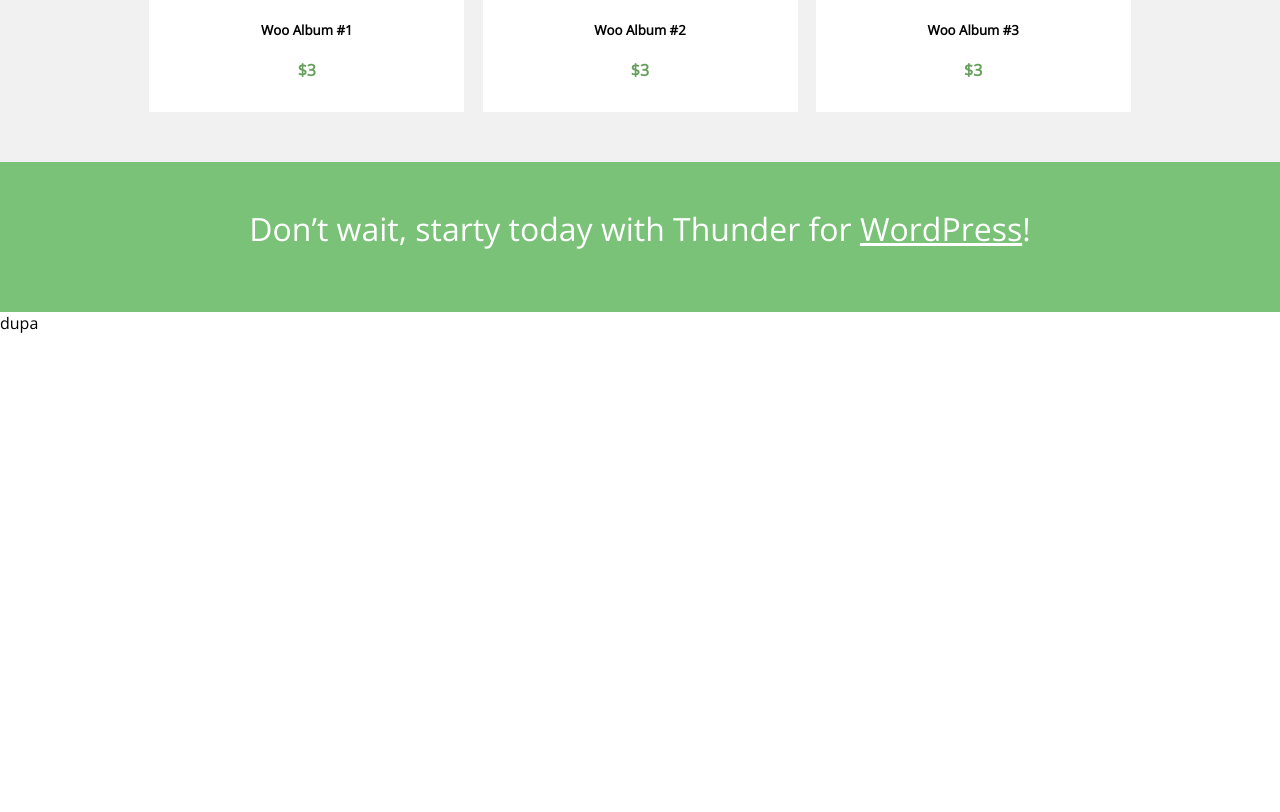
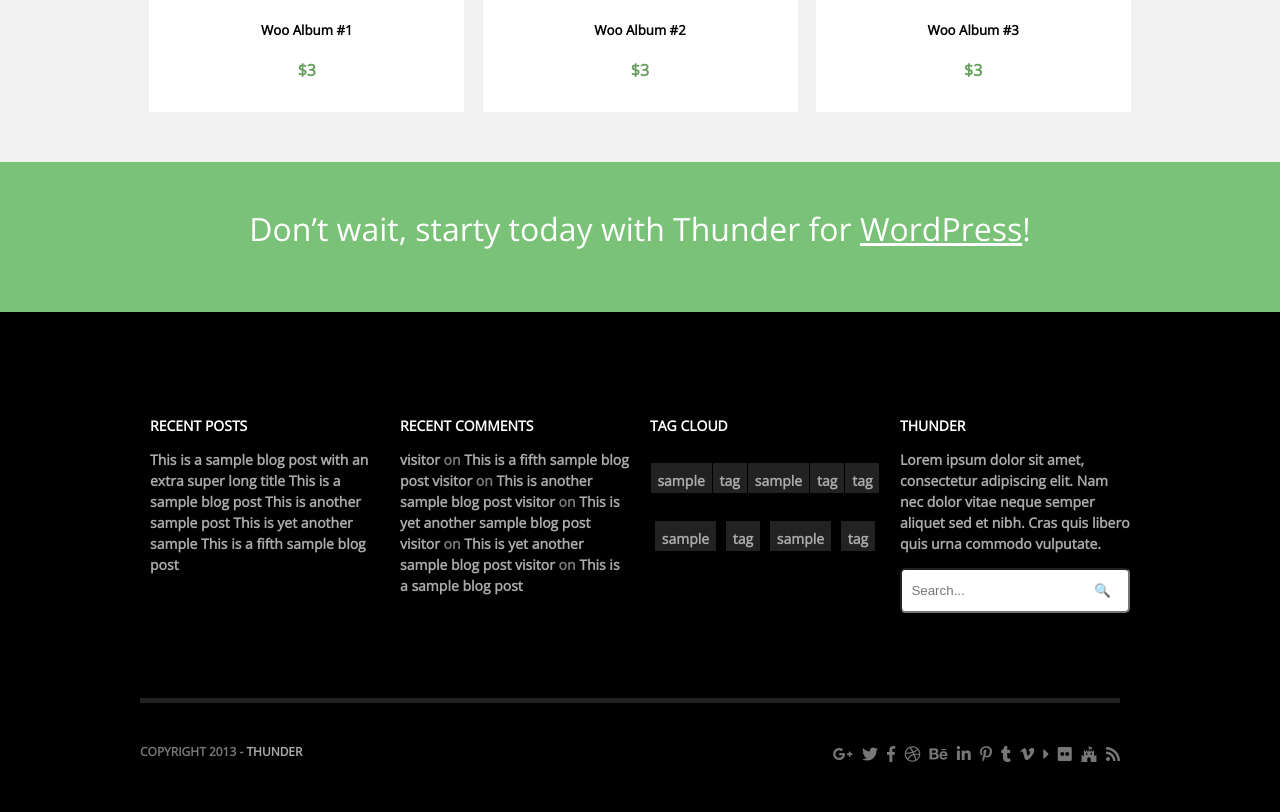
Before and after one commit to olorin44/landing-page-1-sass, a website: page index.html in a window 1280 px wide. Shown: the part 4495-5307 px from the top of the page. Before the commit the page ends 4829 px from the top, so only its background shows below. Drawn offline with nearby package versions, Linux system fonts and the light colour scheme.

Commit message:
Add section footer with styles

```diff
--- a/index.html
+++ b/index.html
@@ -226,6 +226,63 @@
 	<section class="section-callout">
 		<p>Don’t wait, starty today with Thunder for <span>WordPress</span>!</p>
 	</section>
-	<section class="section-footer">dupa</section>
+	<section class="section-footer">
+		<div class="container">
+			<div class="row">
+				<div class="col-3">
+					<h3>RECENT POSTS</h3>
+					<p>This is a sample blog post with an extra super long title This is a sample blog post This is another sample post This is yet another sample This is a fifth sample blog post</p>
+				</div>
+				<div class="col-3">
+					<h3>RECENT COMMENTS</h3>
+					<p>visitor <span>on</span> This is a fifth sample blog post visitor <span>on</span> This is another sample blog post visitor <span>on</span> This is yet another sample blog post visitor <span>on</span> This is yet another sample blog post visitor <span>on</span> This is a sample blog post</p>
+				</div>
+				<div class="col-3">
+					<h3>TAG CLOUD</h3>
+					<div class="section-footer-tags">
+						<p>sample</p>
+						<p>tag</p>
+						<p>sample</p>
+						<p>tag</p>
+						<p>tag</p>
+						<p>sample</p>
+						<p>tag</p>
+						<p>sample</p>
+						<p>tag</p>
+					</div>
+				</div>
+				<div class="col-3">
+					<h3>THUNDER</h3>
+					<p>Lorem ipsum dolor sit amet, consectetur adipiscing elit. Nam nec dolor vitae neque semper aliquet sed et nibh. Cras quis libero quis urna commodo vulputate.</p>
+						<input type="search" placeholder="  Search...                                   &#128269;" name="q">
+				</div>
+			</div>
+			<div class="row">
+				<div class="col-12">
+					<div class="section-footer-line"></div>
+				</div>
+			</div>
+			<div class="row">
+				<div class="col-6 section-footer-copyright">
+					COPYRIGHT 2013 - <span>THUNDER</span>
+				</div>
+				<div class="col-6 section-footer-socialmedia">
+					<i class="fab fa-google-plus-g"></i>
+					<i class="fab fa-twitter"></i>
+					<i class="fab fa-facebook-f"></i>
+					<i class="fab fa-dribbble"></i>
+					<i class="fab fa-behance"></i>
+					<i class="fab fa-linkedin-in"></i>
+					<i class="fab fa-pinterest-p"></i>
+					<i class="fab fa-tumblr"></i>
+					<i class="fab fa-vimeo-v"></i>
+					<i class="fas fa-caret-right"></i>
+					<i class="fab fa-flickr"></i>
+					<i class="fab fa-fort-awesome"></i>
+					<i class="fas fa-rss"></i>
+				</div>
+			</div>
+		</div>
+	</section>
 </body>
 </html>
--- a/sass/style.scss
+++ b/sass/style.scss
@@ -2,7 +2,6 @@
 @import "style_global";
 
 // // styles for sections:
-// @import "style_sections";
 @import "style_sections_home";
 @import "style_sections_features";
 @import "style_sections_portfolio";
@@ -12,18 +11,7 @@
 @import "style_sections_clients";
 @import "style_sections_commerce";
 @import "style_sections_callout";
-// @import "style_sections_about";
-// @import "style_sections_services";
-// @import "style_sections_projects";
-// @import "style_sections_team";
-// @import "style_sections_clients";
-// @import "style_sections_logos";
-// @import "style_sections_price";
-// @import "style_sections_premium";
-// @import "style_sections_facts";
-// @import "style_sections_share";
-// @import "style_sections_contacts";
-// @import "style_sections_footer";
+@import "style_sections_footer";
 
 // // media-query styles:
 // @import "style_media_1200";
--- a/sass/style_sections_commerce.scss
+++ b/sass/style_sections_commerce.scss
@@ -22,6 +22,7 @@
 
 	&:hover {
 		box-shadow: 0 0 20px rgba(4, 5, 5, 0.2);
+		cursor: pointer;
 	}
 
 	h5 {
--- /dev/null
+++ b/sass/style_sections_footer.scss
@@ -0,0 +1,84 @@
+.section-footer {
+	background-color: #000;
+	height: 500px;
+	padding: 80px 0 30px;
+
+	.container {
+		max-width: 1000px;
+	}
+
+	.col-3 {
+		padding: 10px;
+	}
+
+	h3 {
+		color: #fff;
+		font-size: 14px;
+	}
+
+	input {
+		border-radius: 5px;
+		height: 45px;
+		max-width: 230px;
+		width: 100%;
+	}
+
+	p {
+		color: #aaa;
+		font-size: 14px;
+		font-weight: bold;
+		line-height: 1.5em;
+
+		span {
+			color: #787878;
+		}
+	}
+}
+
+.section-footer-copyright {
+	color: #777;
+	font-size: 12px;
+	font-weight: bold;
+
+	span {
+		color: #aaa;
+	}
+}
+
+.section-footer-line {
+	background-color: #222;
+	height: 5px;
+	max-width: 980px;
+	margin: 75px 0 40px;
+}
+
+.section-footer-tags {
+	display: flex;
+	flex-wrap: wrap;
+	justify-content: space-around;
+
+	p {
+		background-color: #222;
+		height: 30px;
+		padding: 3%;
+	}
+}
+
+.section-footer-socialmedia {
+	color: #777;
+	padding-right: 20px;
+	text-align: right;
+
+	i {
+		margin-left: 5px;
+
+		&:hover {
+			color: #fff;
+			cursor: pointer;
+		}
+
+		&:active {
+			box-shadow: 0 0 3px 3px #fff;
+		}
+	}
+}
--- a/sass/style_sections_testimonials.scss
+++ b/sass/style_sections_testimonials.scss
@@ -73,6 +73,7 @@
 
 		&:hover {
 			border-bottom: 5px solid #1fb4da;
+			cursor: pointer;
 			opacity: 1;
 		}
 	}
```
Also changed, not shown: css/style.css, 1 other file.
